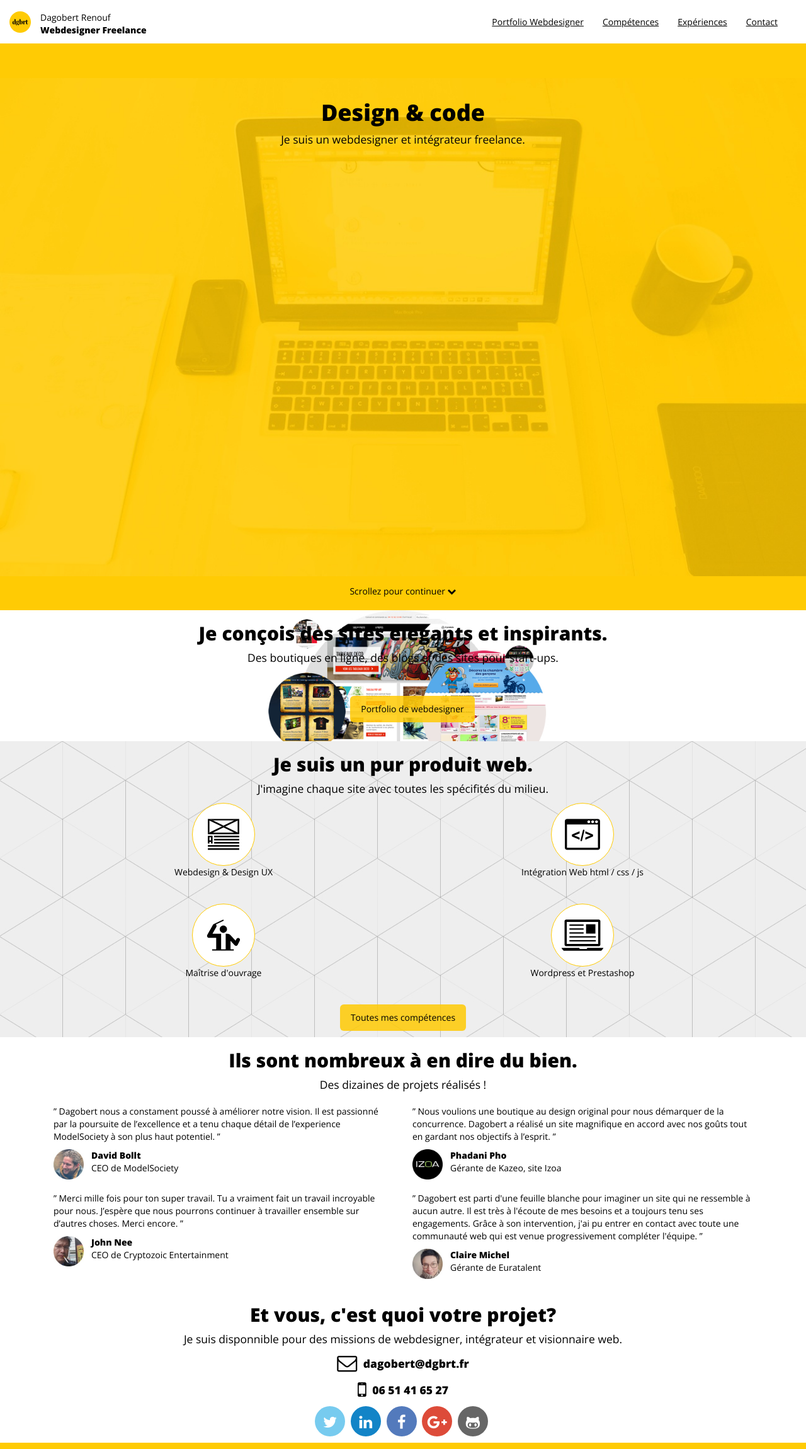
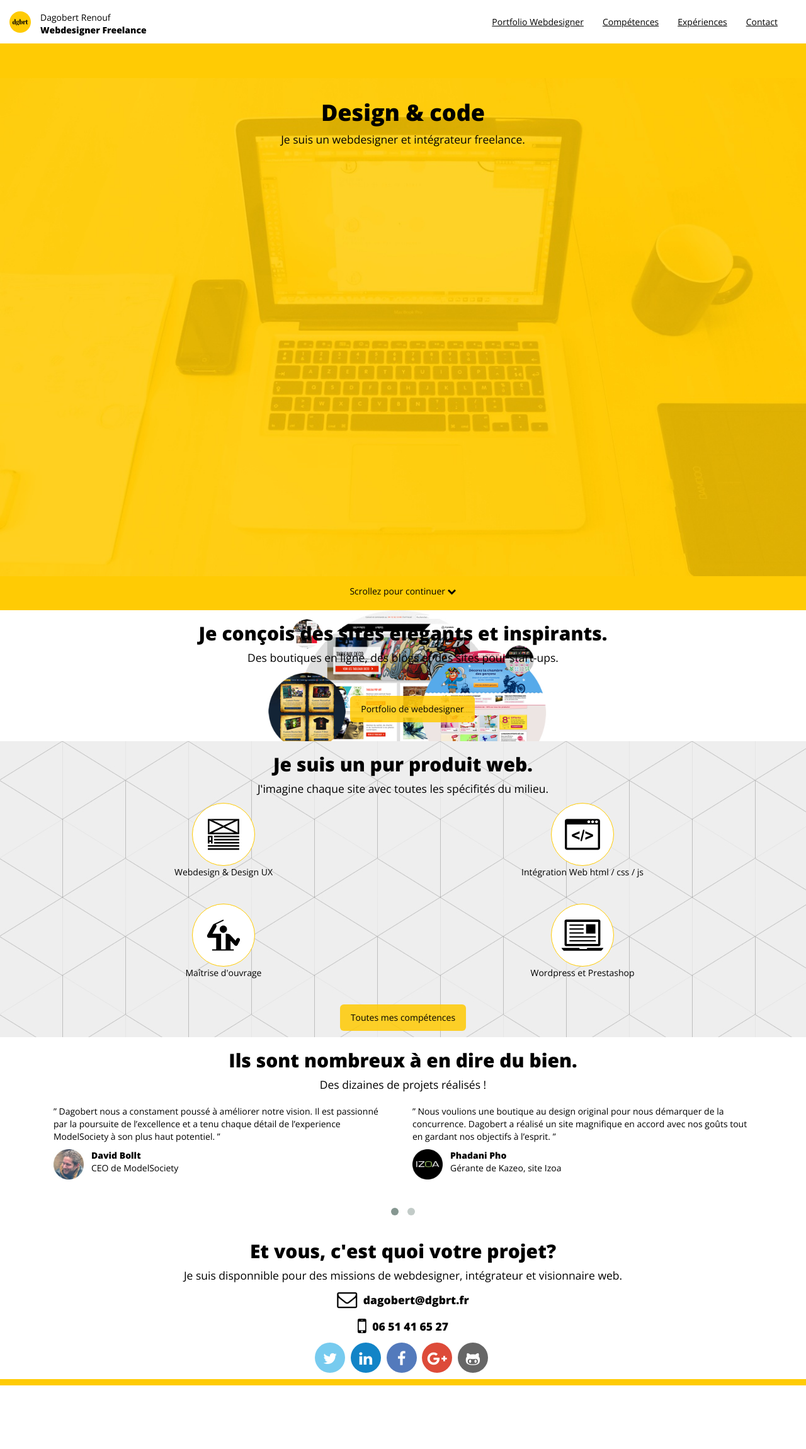
Before and after one commit to thedgbrt/dgbrt.fr, a Jekyll site: the page built from index.html, in a window 1280 px wide. Shown: the whole page at 63% size. Built offline with Jekyll 4.4.1, drawn with Linux system fonts in a browser that asks for light colours; nearby versions of some CDN libraries; after the commit the page ends 2200 px from its top, so only the background shows below that.

Commit message:
Implemented owl carousel

```diff
--- a/_includes/footer.html
+++ b/_includes/footer.html
@@ -8,6 +8,7 @@
     <script src="/js/holder.js"></script>
     <script src="/js/jquery.equalheights.js"></script>
     <script src="/js/jquery.magnific-popup.custom-fork.js"></script>
+    <script src="/js/owl.carousel.min.js"></script>
 
     <script>
 
--- a/_includes/header.html
+++ b/_includes/header.html
@@ -20,6 +20,11 @@
 
     <!-- Magnific popup.css -->
     <link href="/css/magnific-popup.css" rel="stylesheet">
+
+    <!-- Owl Carousel -->
+    <link href="/css/owl.carousel.css" rel="stylesheet">
+    <link href="/css/owl.theme.css" rel="stylesheet">
+    <link href="/css/owl.transitions.css" rel="stylesheet">
 
     <!-- Google fonts -->
     <link href='http://fonts.googleapis.com/css?family=Open+Sans:800,600,300,400' rel='stylesheet' type='text/css'>
--- a/css/less/dgbrt.less
+++ b/css/less/dgbrt.less
@@ -200,6 +200,7 @@ footer.home-panel{
 .testimony{
 	text-align: left;
 	margin: @padding-large-vertical 0;
+	width: 100%;
 	blockquote{
 		padding:0;
 		margin-bottom: @padding-large-vertical;
--- /dev/null
+++ b/css/owl.carousel.css
@@ -0,0 +1,70 @@
+/*
+ * 	Core Owl Carousel CSS File
+ *	v1.3.2
+ */
+
+/* clearfix */
+.owl-carousel .owl-wrapper:after {
+	content: ".";
+	display: block;
+	clear: both;
+	visibility: hidden;
+	line-height: 0;
+	height: 0;
+}
+/* display none until init */
+.owl-carousel{
+	display: none;
+	position: relative;
+	width: 100%;
+	-ms-touch-action: pan-y;
+}
+.owl-carousel .owl-wrapper{
+	display: none;
+	position: relative;
+	-webkit-transform: translate3d(0px, 0px, 0px);
+}
+.owl-carousel .owl-wrapper-outer{
+	overflow: hidden;
+	position: relative;
+	width: 100%;
+}
+.owl-carousel .owl-wrapper-outer.autoHeight{
+	-webkit-transition: height 500ms ease-in-out;
+	-moz-transition: height 500ms ease-in-out;
+	-ms-transition: height 500ms ease-in-out;
+	-o-transition: height 500ms ease-in-out;
+	transition: height 500ms ease-in-out;
+}
+
+.owl-carousel .owl-item{
+	float: left;
+}
+.owl-controls .owl-page,
+.owl-controls .owl-buttons div{
+	cursor: pointer;
+}
+.owl-controls {
+	-webkit-user-select: none;
+	-khtml-user-select: none;
+	-moz-user-select: none;
+	-ms-user-select: none;
+	user-select: none;
+	-webkit-tap-highlight-color: rgba(0, 0, 0, 0);
+}
+
+/* mouse grab icon */
+.grabbing {
+    cursor:url(grabbing.png) 8 8, move;
+}
+
+/* fix */
+.owl-carousel  .owl-wrapper,
+.owl-carousel  .owl-item{
+	-webkit-backface-visibility: hidden;
+	-moz-backface-visibility:    hidden;
+	-ms-backface-visibility:     hidden;
+  -webkit-transform: translate3d(0,0,0);
+  -moz-transform: translate3d(0,0,0);
+  -ms-transform: translate3d(0,0,0);
+}
--- /dev/null
+++ b/css/owl.theme.css
@@ -0,0 +1,79 @@
+/*
+* 	Owl Carousel Owl Demo Theme
+*	v1.3.2
+*/
+
+.owl-theme .owl-controls{
+	margin-top: 10px;
+	text-align: center;
+}
+
+/* Styling Next and Prev buttons */
+
+.owl-theme .owl-controls .owl-buttons div{
+	color: #FFF;
+	display: inline-block;
+	zoom: 1;
+	*display: inline;/*IE7 life-saver */
+	margin: 5px;
+	padding: 3px 10px;
+	font-size: 12px;
+	-webkit-border-radius: 30px;
+	-moz-border-radius: 30px;
+	border-radius: 30px;
+	background: #869791;
+	filter: Alpha(Opacity=50);/*IE7 fix*/
+	opacity: 0.5;
+}
+/* Clickable class fix problem with hover on touch devices */
+/* Use it for non-touch hover action */
+.owl-theme .owl-controls.clickable .owl-buttons div:hover{
+	filter: Alpha(Opacity=100);/*IE7 fix*/
+	opacity: 1;
+	text-decoration: none;
+}
+
+/* Styling Pagination*/
+
+.owl-theme .owl-controls .owl-page{
+	display: inline-block;
+	zoom: 1;
+	*display: inline;/*IE7 life-saver */
+}
+.owl-theme .owl-controls .owl-page span{
+	display: block;
+	width: 12px;
+	height: 12px;
+	margin: 5px 7px;
+	filter: Alpha(Opacity=50);/*IE7 fix*/
+	opacity: 0.5;
+	-webkit-border-radius: 20px;
+	-moz-border-radius: 20px;
+	border-radius: 20px;
+	background: #869791;
+}
+
+.owl-theme .owl-controls .owl-page.active span,
+.owl-theme .owl-controls.clickable .owl-page:hover span{
+	filter: Alpha(Opacity=100);/*IE7 fix*/
+	opacity: 1;
+}
+
+/* If PaginationNumbers is true */
+
+.owl-theme .owl-controls .owl-page span.owl-numbers{
+	height: auto;
+	width: auto;
+	color: #FFF;
+	padding: 2px 10px;
+	font-size: 12px;
+	-webkit-border-radius: 30px;
+	-moz-border-radius: 30px;
+	border-radius: 30px;
+}
+
+/* preloading images */
+.owl-item.loading{
+	min-height: 150px;
+	background: url(AjaxLoader.gif) no-repeat center center
+}
--- a/index.html
+++ b/index.html
@@ -100,7 +100,9 @@ published: true
 
 		</header>
 
-		<article class="col-xs-12 col-md-6 testimony">
+		<div id="testimonies-carousel">
+
+			<article class="col-md-6 testimony">
 
 				<header>
 
@@ -123,7 +125,7 @@ published: true
 
 			</article>
 
-		<article class="col-xs-12 col-md-6 testimony">
+			<article class="col-md-6 testimony">
 
 				<header>
 
@@ -146,7 +148,7 @@ published: true
 
 			</article>
 
-		<article class="col-xs-12 col-md-6 testimony">
+			<article class="col-md-6 testimony">
 
 				<header>
 
@@ -169,7 +171,7 @@ published: true
 
 			</article>
 
-		<article class="col-xs-12 col-md-6 testimony">
+			<article class="col-md-6 testimony">
 
 				<header>
 
@@ -193,6 +195,8 @@ published: true
 					</footer>
 
 			</article>
+
+		</div>
 
 	</div>
 
```
Also changed, not shown: other parts of _includes/footer.html (+12 -0 lines), css/bootstrap.min.css, css/owl.transitions.css (added), js/owl.carousel.min.js (added). Lines whose indentation alone changed are shown as unchanged.
